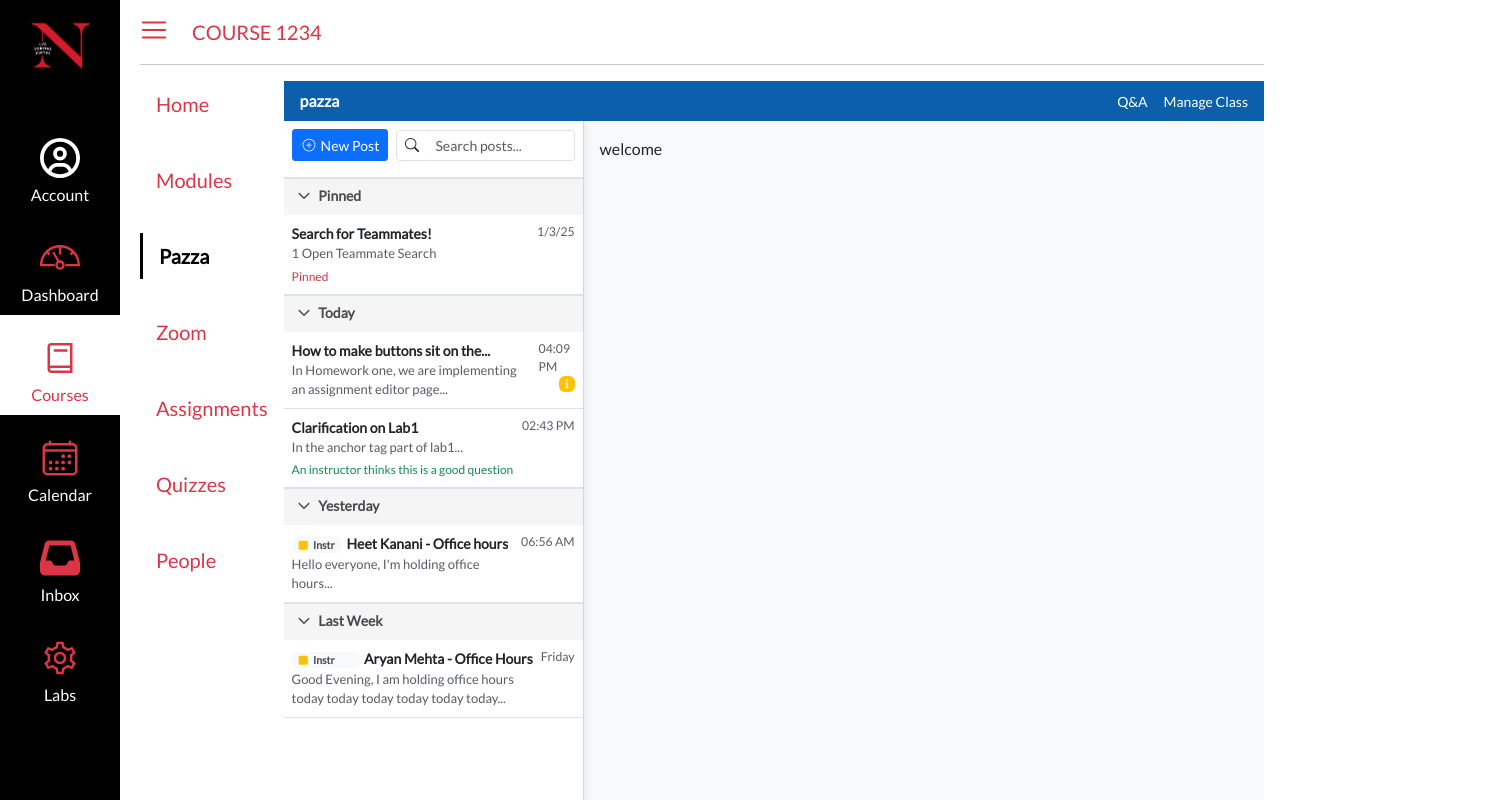
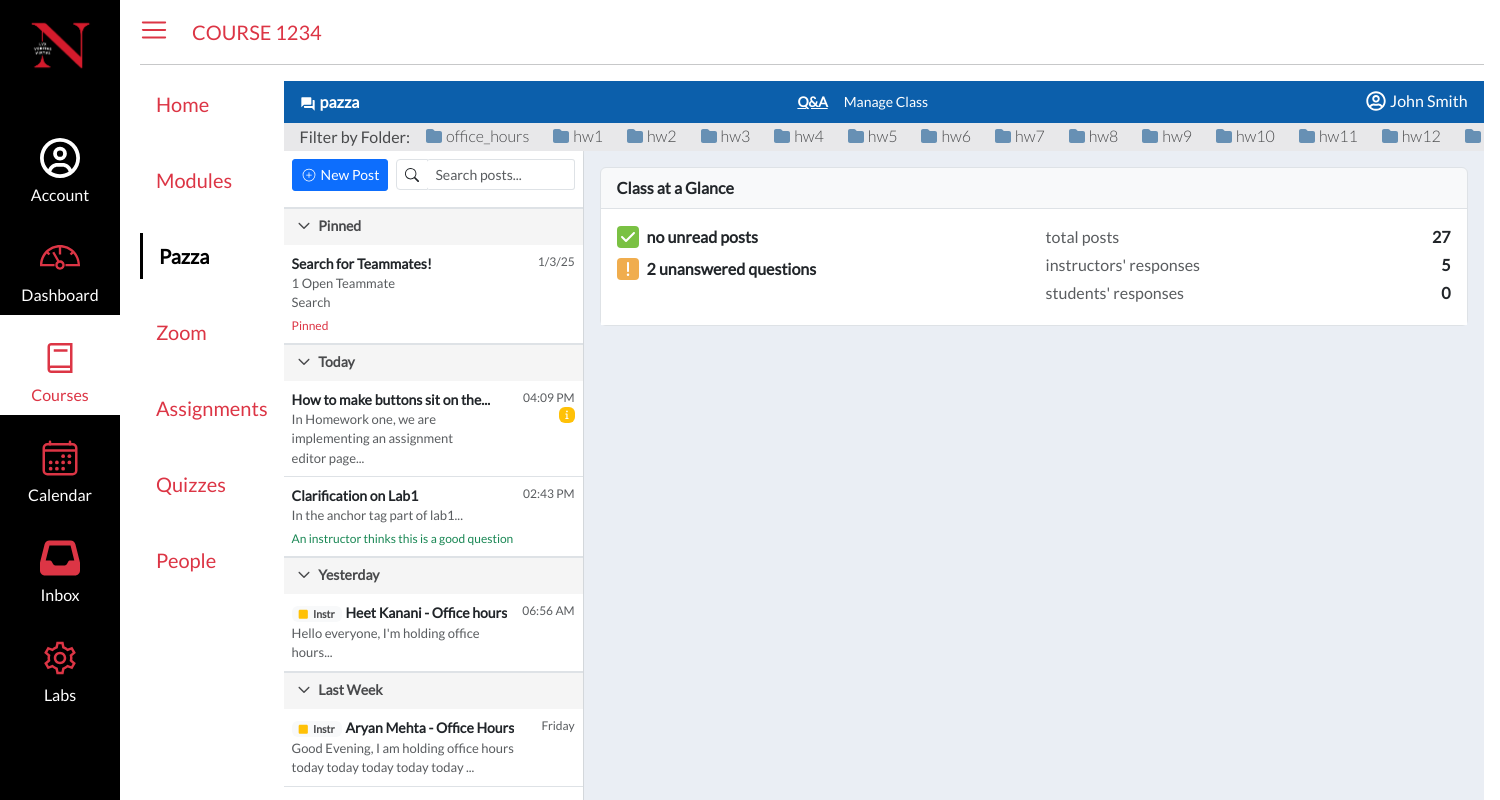
Before and after one commit to samc45/kambaz-next-js, a Next.js app: page /courses/1234/pazza in a window 1280 px wide. Shown: the top 800 px of the page, 1500 px wide, since content can reach past the window. Built offline with nearby package versions, Linux system fonts and the light colour scheme.

Commit message:
frontend progress

```diff
--- a/app/(kambaz)/courses/[cid]/pazza/components/ClassGlance.tsx
+++ b/app/(kambaz)/courses/[cid]/pazza/components/ClassGlance.tsx
@@ -1,7 +1,25 @@
-export default function ClassGlance() {
+import StatRow from "./StatRow";
+import StatusRow from "./StatusRow";
+
+export default function ClassAtAGlance() {
   return (
-    <div className="space-y-2">
-      welcome
+    <div className="border rounded bg-light">
+      <div className="px-3 py-2 border-bottom d-flex justify-content-between align-items-center">
+        <strong className="me-2">Class at a Glance</strong>
+      </div>
+      <div className="p-3 bg-white">
+        <div className="row">
+          <div className="col-md-6">
+            <StatusRow type="success" text="no unread posts" />
+            <StatusRow type="warning" text="2 unanswered questions" />
+          </div>
+          <div className="col-md-6">
+            <StatRow label="total posts" value="27" />
+            <StatRow label="instructors' responses" value="5" />
+            <StatRow label="students' responses" value="0" />
+          </div>
+        </div>
+      </div>
     </div>
   );
 }
--- a/app/(kambaz)/courses/[cid]/pazza/components/Header.tsx
+++ b/app/(kambaz)/courses/[cid]/pazza/components/Header.tsx
@@ -1,13 +1,61 @@
-// components/PazzaHeader.tsx
+import { FaRegUserCircle } from "react-icons/fa";
+import { FaFolder } from "react-icons/fa6";
+import { MdForum } from "react-icons/md";
+
 export default function PazzaHeader() {
+
+  const folder = (name: string) => (
+    <span
+      className="d-inline-flex align-items-center text-pazza-gray fs-6 fw-light me-4 text-nowrap"
+      style={{ cursor: "pointer" }}
+    >
+      <FaFolder className="me-1" style={{ color: "#6790b4" }} />
+      {name}
+    </span>
+  );
+
   return (
-    <div className="d-flex align-items-center justify-content-between px-3 py-2 bg-pazza-blue text-white">
-      <strong>pazza</strong>
+    <>
+      <div className="bg-pazza-blue text-white">
+        <div className="mx-auto d-flex align-items-center justify-content-between px-3 py-2">
+          <strong className="fw-bold">
+            <MdForum className="me-1" />
+            pazza
+          </strong>
 
-      <div className="d-flex gap-3 small">
-        <span role="button">Q&amp;A</span>
-        <span role="button">Manage Class</span>
+          <div className="d-flex gap-3 small">
+            <span className="header-opt-active" role="button">Q&amp;A</span>
+            <span role="button">Manage Class</span>
+          </div>
+
+          <span className="fs-6">
+            <FaRegUserCircle className="fs-5 mb-1 me-1" />
+            John Smith
+          </span>
+        </div>
       </div>
-    </div>
+
+      <div
+        className="d-flex align-items-center"
+        style={{ backgroundColor: "#e8e8ea", height: "28px" }}
+      >
+        <span className="text-pazza-gray px-3 text-nowrap">
+          Filter by Folder:
+        </span>
+
+        <div
+          className="flex-grow-1 overflow-auto"
+          style={{
+            whiteSpace: "nowrap",
+          }}
+        >
+          {[
+            "office_hours", "hw1", "hw2", "hw3", "hw4", "hw5",
+            "hw6", "hw7", "hw8", "hw9", "hw10", "hw11", "hw12", "hw13",
+          ].map(folder)}
+        </div>
+      </div>
+
+    </>
   );
 }
--- /dev/null
+++ b/app/(kambaz)/courses/[cid]/pazza/components/StatRow.tsx
@@ -0,0 +1,8 @@
+export default function StatRow({ label, value }: { label: string; value: string; }) {
+  return (
+    <div className="d-flex justify-content-between mb-1">
+      <span className="text-muted">{label}</span>
+      <span className="fw-semibold">{value}</span>
+    </div>
+  );
+}
--- /dev/null
+++ b/app/(kambaz)/courses/[cid]/pazza/components/StatusRow.tsx
@@ -0,0 +1,24 @@
+import { FaCheck, FaExclamation } from "react-icons/fa6";
+
+type StatusType = "success" | "warning";
+
+export default function StatusRow({ text, type }: { text: string; type: StatusType }) {
+  return (
+    <div className="d-flex align-items-center mb-2">
+      <div
+        className="me-2 d-flex align-items-center justify-content-center text-white"
+        style={{
+          width: "22px",
+          height: "22px",
+          backgroundColor: type === "success" ? "#7ac143" : "#f0ad4e",
+          borderRadius: "4px",
+        }}
+      >
+        {
+          type === "success" ? <FaCheck /> : <FaExclamation />
+        }
+      </div>
+      <span className="fw-semibold">{text}</span>
+    </div>
+  );
+}
--- a/app/(kambaz)/courses/[cid]/pazza/components/ThreadItem.tsx
+++ b/app/(kambaz)/courses/[cid]/pazza/components/ThreadItem.tsx
@@ -45,8 +45,8 @@
             ? (
               <>
                 {subtitle.slice(0, 40)}
-                {subtitle.slice(40, 75)}
-                {subtitle.length > 115 && "..."}
+                {subtitle.slice(40, 70)}
+                {subtitle.length > 110 && "..."}
               </>
             )
             : (
@@ -67,8 +67,8 @@
           </div>
         )}
       </div>
-      <div className="d-flex flex-column align-items-end w-25">
-        <div className="d-flex text-muted small ms-2">
+      <div className="d-flex flex-column align-items-end w-100">
+        <div className="d-flex text-muted small ms-2 w-100 justify-content-end" style={{ fontSize: "12px" }}>
           {time}
         </div>
         {instructorAnswered && (
--- a/app/(kambaz)/courses/[cid]/pazza/layout.tsx
+++ b/app/(kambaz)/courses/[cid]/pazza/layout.tsx
@@ -5,5 +5,17 @@
 }: {
   children: React.ReactNode;
 }) {
-  return <div className="h-100">{children}</div>;
+  return (
+    <div className="d-flex justify-content-center">
+      <div
+        className="w-100"
+        style={{
+          maxWidth: "1200px", // tweak: 1200–1440px are reasonable
+          minHeight: "100vh",
+        }}
+      >
+        {children}
+      </div>
+    </div>
+  );
 }
--- a/app/(kambaz)/courses/[cid]/pazza/page.tsx
+++ b/app/(kambaz)/courses/[cid]/pazza/page.tsx
@@ -12,7 +12,7 @@
           <PazzaSidebar />
         </div>
 
-        <div className="flex-grow-1 overflow-auto p-3">
+        <div className="flex-grow-1 overflow-auto p-3" style={{ background: "#eaeef4" }}>
           <ClassGlance />
         </div>
       </div>
--- a/app/(kambaz)/courses/[cid]/pazza/pazza.css
+++ b/app/(kambaz)/courses/[cid]/pazza/pazza.css
@@ -38,3 +38,8 @@
 .thread-item:hover {
   background-color: lightgrey;
 }
+
+.header-opt-active {
+  text-decoration: underline;
+  font-weight: bold
+}
```
